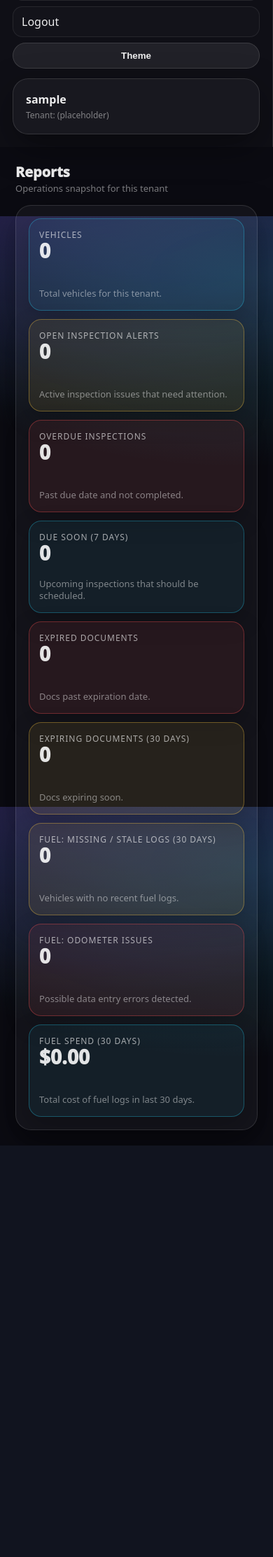
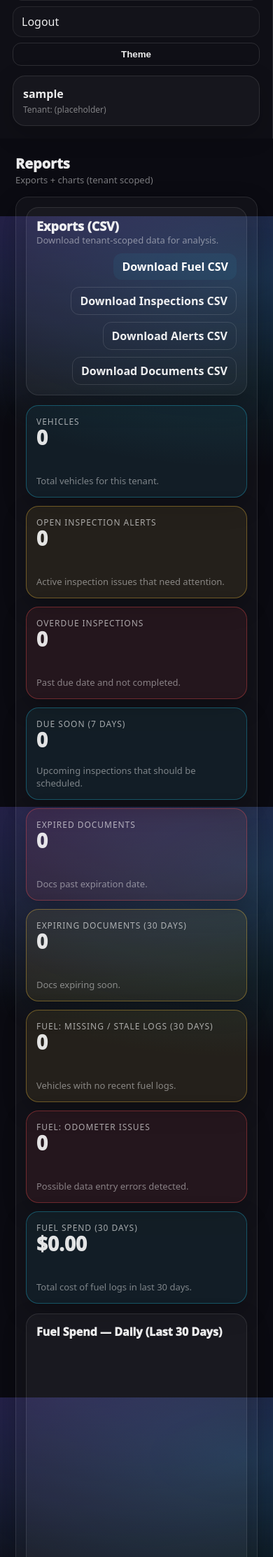
Before and after one commit to abyford453/FleetGuard, a Django app: page /reports/ in a window 390 px wide. Shown: the part 535-2760 px from the top of the page at 70% size. Before the commit the page ends 2172 px from the top, so only its background shows below. Run offline with Django 4.2, Linux system fonts and the light colour scheme; the visitor is signed in with stand-in values (Sample User, id 1); data that the repository does not hold is empty.

Commit message:
Fix: reports charts fixed-height wrappers to prevent runaway canvas resizing

```diff
--- a/templates/reports/index.html
+++ b/templates/reports/index.html
@@ -1,10 +1,16 @@
 {% extends "base.html" %}
 {% block page_title %}Reports{% endblock %}
-{% block page_subtitle %}Operations snapshot for this tenant{% endblock %}
+{% block page_subtitle %}Exports + charts (tenant scoped){% endblock %}
 {% block content %}
 
 <style>
-  .grid{display:grid;grid-template-columns:repeat(12,minmax(0,1fr));gap:12px;}
+  .section{margin-bottom:14px;}
+  .row{display:flex;gap:10px;flex-wrap:wrap;align-items:center;justify-content:space-between;}
+  .btn{display:inline-flex;align-items:center;gap:8px;padding:8px 12px;border-radius:12px;border:1px solid rgba(255,255,255,.12);text-decoration:none;white-space:nowrap;background:transparent;}
+  .btn.primary{border-color:rgba(37,214,255,.35);background:rgba(37,214,255,.06);}
+  .panel{background:rgba(255,255,255,.03);border:1px solid rgba(255,255,255,.10);border-radius:18px;padding:14px;box-shadow:0 12px 34px rgba(0,0,0,.22);}
+
+  .grid{display:grid;grid-template-columns:repeat(12,minmax(0,1fr));gap:12px;align-items:stretch;}
   .card{
     grid-column:span 4;
     background:rgba(255,255,255,.03);
@@ -25,10 +31,52 @@
   .warn{border-color:rgba(255,200,60,.35);background:rgba(255,200,60,.08);}
   .danger{border-color:rgba(255,80,80,.35);background:rgba(255,80,80,.08);}
   .info{border-color:rgba(37,214,255,.30);background:rgba(37,214,255,.06);}
-  @media (max-width: 1100px){ .card{grid-column:span 6;} }
-  @media (max-width: 700px){ .card{grid-column:span 12;} }
+
+  /* Charts: IMPORTANT — fixed wrapper height to prevent "runaway expansion" */
+  .charts{display:grid;grid-template-columns:repeat(12,minmax(0,1fr));gap:12px;align-items:stretch;}
+  .chartbox{grid-column:span 6;}
+  .chartbox.wide{grid-column:span 12;}
+  .chart-title{font-weight:950;margin-bottom:10px;}
+  .chart-wrap{
+    position:relative;
+    height:320px;            /* hard stop */
+    width:100%;
+    overflow:hidden;         /* prevents any weird stretching */
+  }
+  .chart-wrap.tall{height:360px;}
+  .chart-wrap canvas{
+    position:absolute;
+    inset:0;
+    width:100% !important;
+    height:100% !important;
+    display:block;
+  }
+
+  @media (max-width: 1100px){
+    .card{grid-column:span 6;}
+    .chartbox{grid-column:span 12;}
+  }
+  @media (max-width: 700px){
+    .card{grid-column:span 12;}
+  }
 </style>
 
+<div class="section panel">
+  <div class="row">
+    <div>
+      <div style="font-weight:950;font-size:18px;">Exports (CSV)</div>
+      <div class="muted">Download tenant-scoped data for analysis.</div>
+    </div>
+    <div class="row" style="justify-content:flex-end;">
+      <a class="btn primary" href="{% url 'reports:export_fuel_csv' %}">Download Fuel CSV</a>
+      <a class="btn" href="{% url 'reports:export_inspections_csv' %}">Download Inspections CSV</a>
+      <a class="btn" href="{% url 'reports:export_inspection_alerts_csv' %}">Download Alerts CSV</a>
+      <a class="btn" href="{% url 'reports:export_documents_csv' %}">Download Documents CSV</a>
+    </div>
+  </div>
+</div>
+
+<div class="section">
   <div class="grid">
 
     <a class="card info" href="{% url 'fleet:vehicle_list' %}">
@@ -104,5 +152,67 @@
     </a>
 
   </div>
+</div>
+
+<div class="section">
+  <div class="charts">
+    <div class="chartbox panel">
+      <div class="chart-title">Fuel Spend — Daily (Last 30 Days)</div>
+      <div class="chart-wrap">
+        <canvas id="chartDaily"></canvas>
+      </div>
+    </div>
+
+    <div class="chartbox panel">
+      <div class="chart-title">Fuel Spend — Monthly (Last 12 Months)</div>
+      <div class="chart-wrap">
+        <canvas id="chartMonthly"></canvas>
+      </div>
+    </div>
+
+    <div class="chartbox wide panel">
+      <div class="chart-title">Top Vehicles by Fuel Spend (Last 90 Days)</div>
+      <div class="chart-wrap tall">
+        <canvas id="chartTop"></canvas>
+      </div>
+    </div>
+  </div>
+</div>
+
+<script src="https://cdn.jsdelivr.net/npm/chart.js@4.4.1/dist/chart.umd.min.js"></script>
+<script>
+  const dailyLabels = {{ daily_labels_json|safe }};
+  const dailyValues = {{ daily_values_json|safe }};
+
+  const monthlyLabels = {{ monthly_labels_json|safe }};
+  const monthlyValues = {{ monthly_values_json|safe }};
+
+  const topLabels = {{ top_labels_json|safe }};
+  const topValues = {{ top_values_json|safe }};
+
+  const baseOptions = {
+    responsive: true,
+    maintainAspectRatio: false,
+    animation: false,          // avoids resize jitter on some setups
+  };
+
+  new Chart(document.getElementById("chartDaily"), {
+    type: "line",
+    data: { labels: dailyLabels, datasets: [{ label: "Spend ($)", data: dailyValues, tension: 0.25 }] },
+    options: baseOptions
+  });
+
+  new Chart(document.getElementById("chartMonthly"), {
+    type: "bar",
+    data: { labels: monthlyLabels, datasets: [{ label: "Spend ($)", data: monthlyValues }] },
+    options: baseOptions
+  });
+
+  new Chart(document.getElementById("chartTop"), {
+    type: "bar",
+    data: { labels: topLabels, datasets: [{ label: "Spend ($)", data: topValues }] },
+    options: { ...baseOptions, indexAxis: "y" }
+  });
+</script>
 
 {% endblock %}
```
Lines whose indentation alone changed are shown as unchanged.
